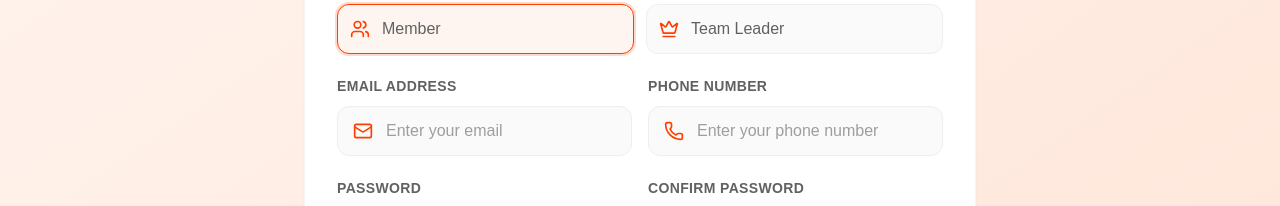
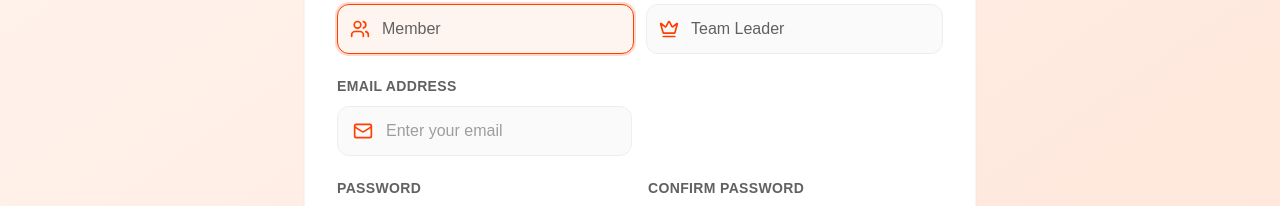
Before and after one commit to eligiorbautista/openit-codefest, a SvelteKit app: page /auth/register in a window 1280 px wide. Shown: the part 359-565 px from the top of the page. Built offline with nearby package versions, Linux system fonts and the light colour scheme; no server answers; the database is empty.

Commit message:
[Major] - Fixed registration

```diff
--- a/src/routes/auth/register/+page.svelte
+++ b/src/routes/auth/register/+page.svelte
@@ -7,7 +7,6 @@
     Eye,
     EyeOff,
     User,
-    Phone,
     ArrowRight,
     Check,
     Users,
@@ -26,7 +25,6 @@
     firstName: "",
     lastName: "",
     email: "",
-    phone: "",
     password: "",
     confirmPassword: "",
     teamRole: "member",
@@ -188,46 +186,57 @@
         finalTeamCode = await generateUniqueTeamCode();
       }
 
-      const { data: signUpData, error } = await data.supabase.auth.signUp({
+      const { data: signUpData, error: signUpDataError } = await data.supabase.auth.signUp({
         email: formData.email,
         password: formData.password,
-        options: {
-          data: {
+      });
+      console.log("Signed UP Auth Data", signUpData.user.id)
+
+      if (signUpDataError) {
+        toast.error("Registration failed: " + signUpDataError);
+      } else {
+
+        // Create Account in profiles model
+        const {data: createProfileData, error : createProfileDataError} = await data.supabase
+          .from("profiles")
+          .insert({
+            id: signUpData.user.id,
             first_name: formData.firstName,
             last_name: formData.lastName,
-            full_name: `${formData.firstName} ${formData.lastName}`,
-            phone: formData.phone,
             role_id:
               formData.teamRole == "member"
                 ? "d41c0b3c-578e-417d-9842-2d955fa8ec18"
                 : "f8ef63a0-79ce-4fd2-b832-259a45a8fe94",
-            profile_picture: `https://ui-avatars.com/api/?name=${formData.firstName}+${formData.lastName}&background=random&bold=true`,
-            team_code: finalTeamCode, // store team code in user metadata
-          },
-        },
-      });
+          })
+          .select()
+          .single();
 
-      if (error) {
-        toast.error("Registration failed: " + error.message);
-      } else {
+        if(createProfileDataError){
+          console.log("Error Response: ", createProfileDataError);
+          toast.error("Failed to upsert Profile: ", createProfileDataError);
+        }
+        console.log("Created Profile Response: ", createProfileData);
+
         // create team entry if team leader
         if (formData.teamRole === "team_leader" && signUpData.user) {
           try {
             const { data: teamData, error: teamError } = await data.supabase
               .from("teams")
-              .insert([
+              .insert(
                 {
                   name: `${formData.firstName} ${formData.lastName}'s Team`,
                   team_code: finalTeamCode,
-                },
-              ])
-              .select();
+                }
+              )
+              .select()
+              .single();
+            console.log("TEAM DATA: ", teamData)
 
             // update user profile with team_id
-            const { error: profileError } = await data.supabase
+            const { data: updateProfile, error: profileError } = await data.supabase
               .from("profiles")
-              .update({ team_id: teamData[0].id })
-              .eq("id", signUpData.user.id);
+              .update({ team_id: teamData.id })
+              .eq("id", createProfileData.id);
 
             if (teamError) {
               console.error("Error creating team:", teamError);
@@ -240,6 +249,7 @@
                 "Team created but profile update failed. Please contact support."
               );
             } else {
+
               console.log("Team created successfully:", teamData);
               generatedTeamCode = finalTeamCode;
               showTeamCodeSuccess = true;
@@ -480,30 +490,6 @@
             </div>
           </div>
 
-          <!-- Phone Field -->
-          <div class="space-y-2">
-            <label
-              for="phone"
-              class="text-xs sm:text-sm font-semibold text-gray-700 uppercase tracking-wide"
-            >
-              Phone Number
-            </label>
-            <div class="relative">
-              <div
-                class="absolute inset-y-0 left-0 pl-3 sm:pl-4 flex items-center pointer-events-none"
-              >
-                <Phone class="w-4 h-4 sm:w-5 sm:h-5 text-svelte-primary" />
-              </div>
-              <input
-                type="tel"
-                id="phone"
-                bind:value={formData.phone}
-                required
-                class="w-full pl-10 sm:pl-12 pr-3 sm:pr-4 py-3 sm:py-3 bg-gray-50 border border-gray-200 rounded-xl text-gray-800 placeholder-gray-500 focus:bg-white focus:border-svelte-primary focus:ring-2 focus:ring-svelte-primary/20 transition-all duration-200 text-sm sm:text-base"
-                placeholder="Enter your phone number"
-              />
-            </div>
-          </div>
         </div>
 
         <!-- Password Fields -->
```
